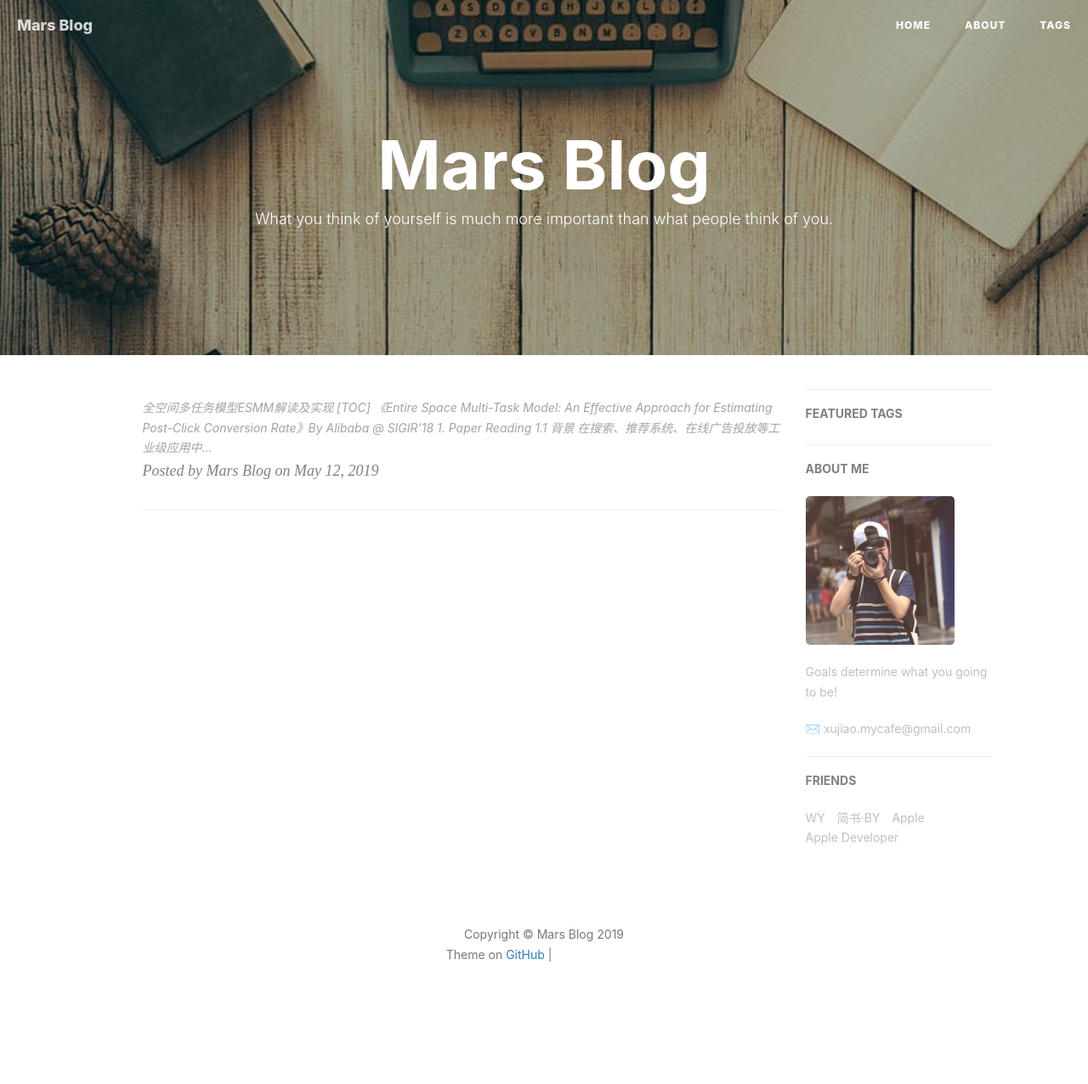
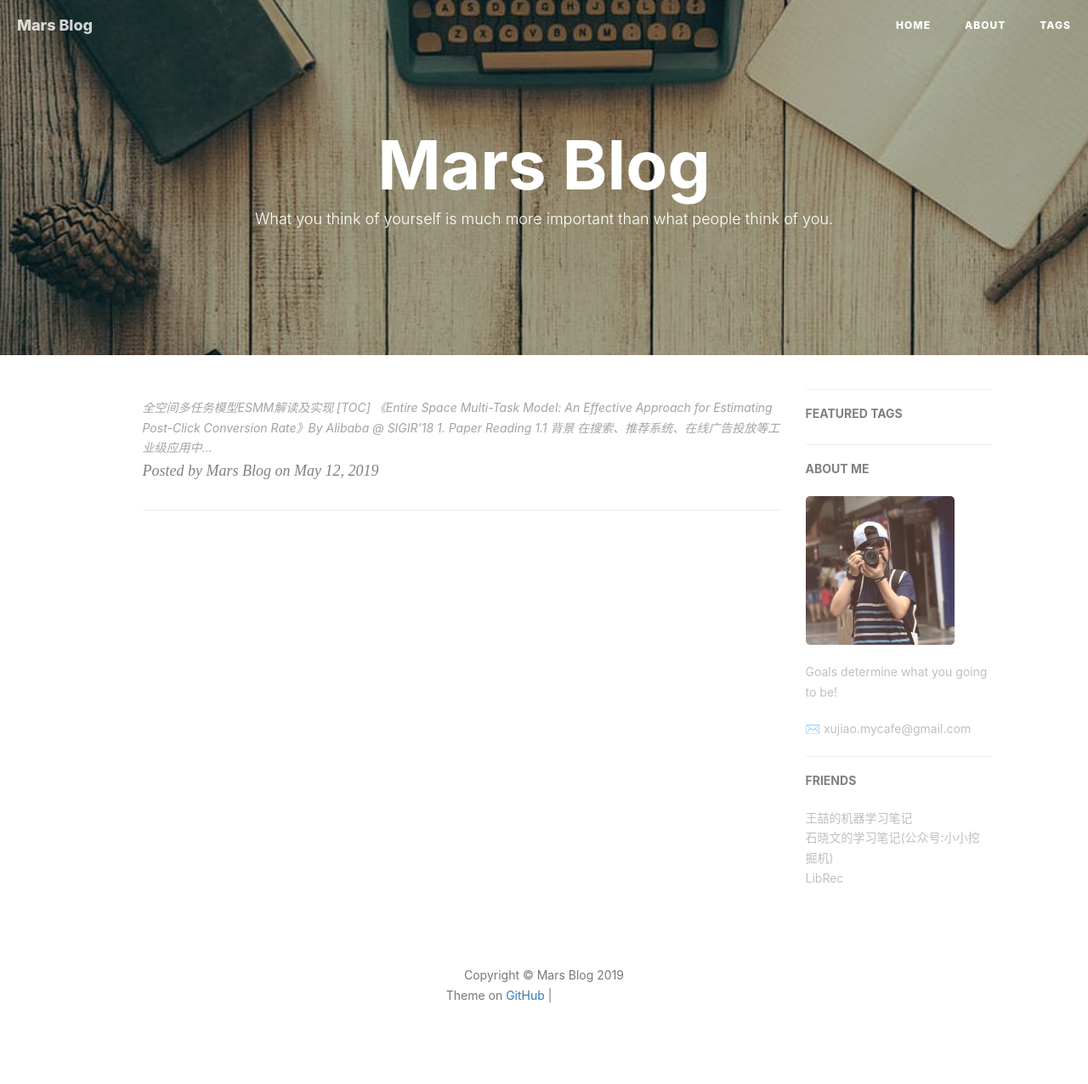
Before and after one commit to MarsX-DM/mars.github.io, a Jekyll site: the page built from index.html, in a window 1280 px wide. Shown: the whole page at 85% size. Built offline with Jekyll 4.4.1, drawn with Linux system fonts in a browser that asks for light colours; nearby versions of some CDN libraries; the list of posts is cut into pages by our own code; comment, search, counter and statistics services are not loaded; before the commit the page ends 1228 px from its top, so only the background shows below that; grey boxes are pictures that could not be loaded.

Commit message:
update _config.yml

```diff
--- a/_config.yml
+++ b/_config.yml
@@ -99,16 +99,13 @@ service-worker: true
 # Friends
 friends: [
     {
-        title: "WY",
-        href: "http://zhengwuyang.com"
+        title: "王喆的机器学习笔记",
+        href: "https://zhuanlan.zhihu.com/wangzhenotes"
     },{
-        title: "简书·BY",
-        href: "http://www.jianshu.com/u/e71990ada2fd"
+        title: "石晓文的学习笔记(公众号:小小挖掘机)",
+        href: "https://www.jianshu.com/u/c5df9e229a67"
     },{
-        title: "Apple",
-        href: "https://apple.com"
-    },{
-        title: "Apple Developer",
-        href: "https://developer.apple.com/"
+        title: "LibRec",
+        href: "https://www.librec.net/"
     }
 ]
```
